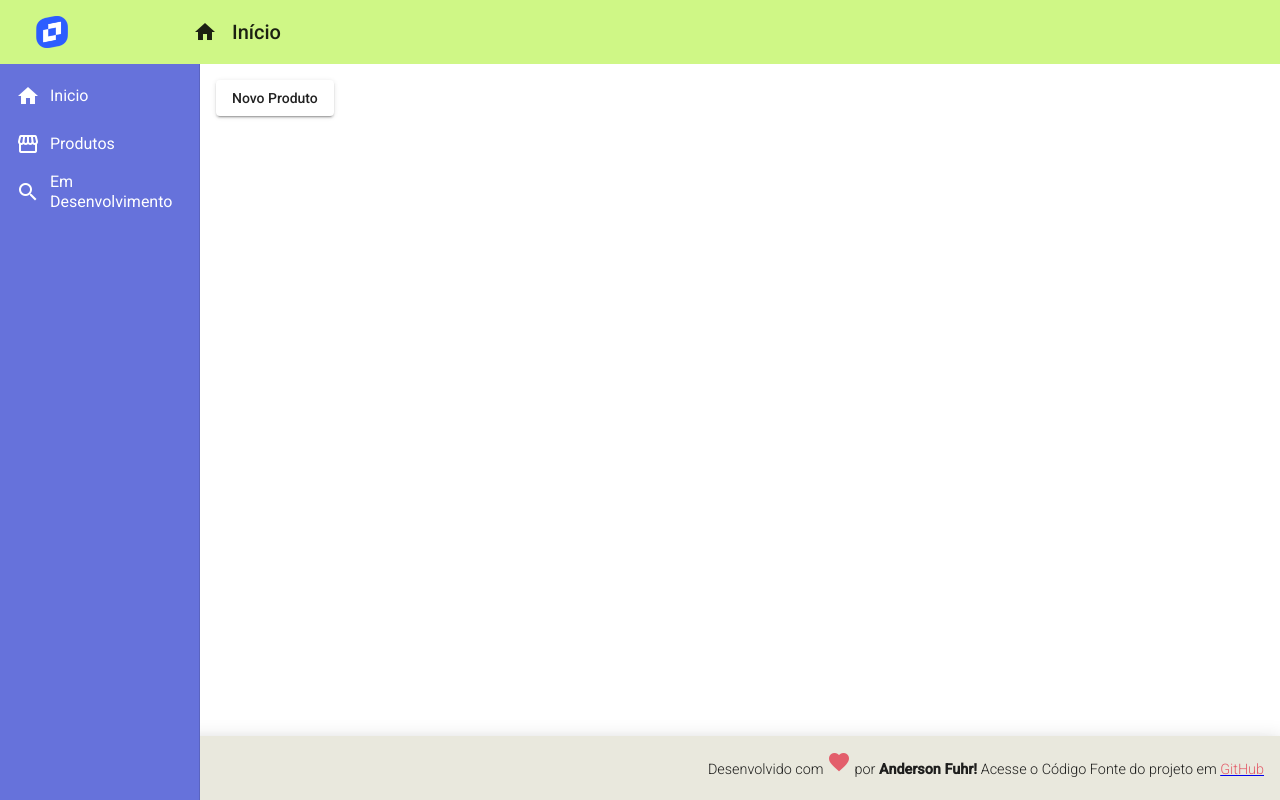
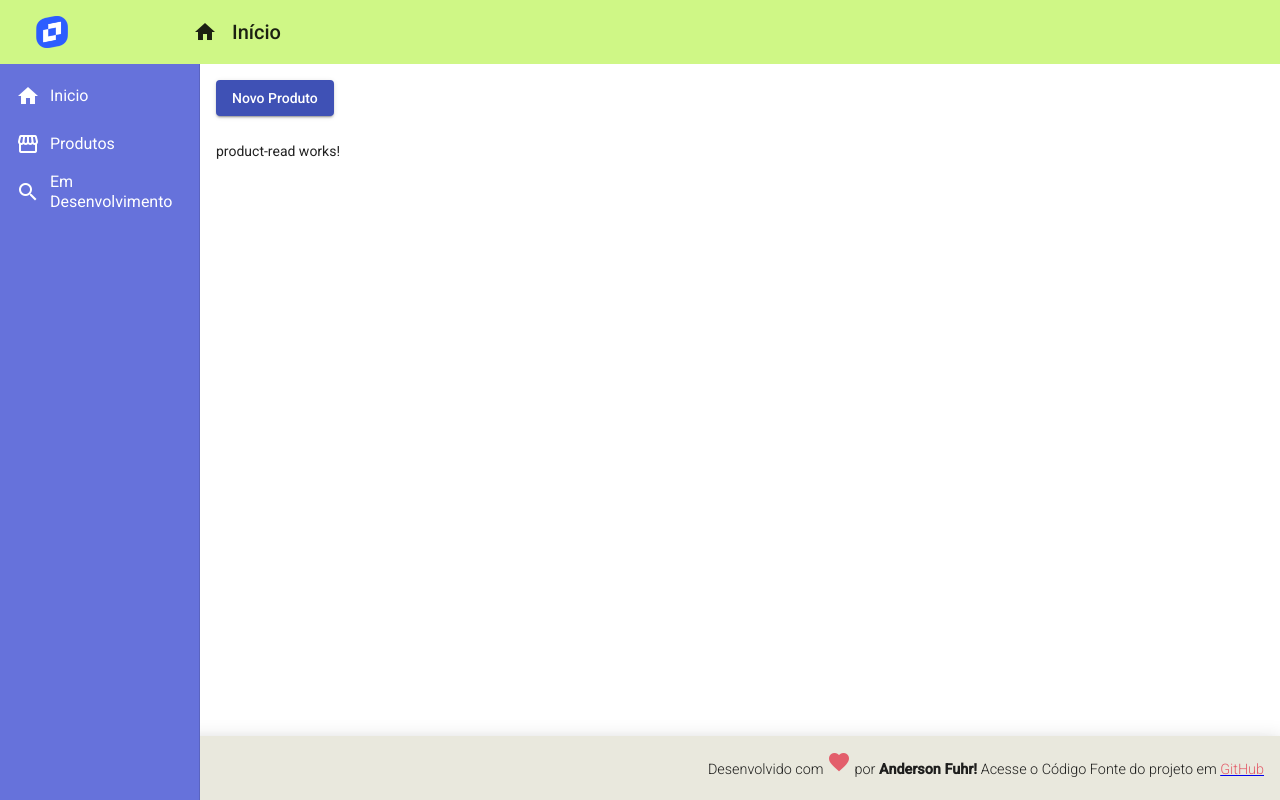
Before and after one commit to fuhr-br/ProjetoAngularTs, an Angular app in the folder frontend/: page /products in a window 1280 px wide. Built offline with nearby package versions, Linux system fonts and the light colour scheme.

Commit message:
add http GET

```diff
--- a/frontend/src/app/app.module.ts
+++ b/frontend/src/app/app.module.ts
@@ -22,7 +22,8 @@
 import {HttpClientModule} from'@angular/common/http';
 import {FormsModule} from '@angular/forms'
 import {MatFormFieldModule} from '@angular/material/form-field'
-import {MatInputModule} from '@angular/material/input'
+import {MatInputModule} from '@angular/material/input';
+import { ProductReadComponent } from './components/product/product-read/product-read.component'
 
 @NgModule({
   declarations: [
@@ -33,7 +34,8 @@
     HomeComponent,
     ProductCrudComponent,
     RedDirective,
-    ProductCreateComponent
+    ProductCreateComponent,
+    ProductReadComponent
   ],
   imports: [
     BrowserModule,
--- /dev/null
+++ b/frontend/src/app/components/product/product-read/product-read.component.html
@@ -0,0 +1 @@
+<p>product-read works!</p>
--- /dev/null
+++ b/frontend/src/app/components/product/product-read/product-read.component.ts
@@ -0,0 +1,15 @@
+import { Component, OnInit } from '@angular/core';
+
+@Component({
+  selector: 'app-product-read',
+  templateUrl: './product-read.component.html',
+  styleUrls: ['./product-read.component.css']
+})
+export class ProductReadComponent implements OnInit {
+
+  constructor() { }
+
+  ngOnInit(): void {
+  }
+
+}
--- a/frontend/src/app/components/product/product.service.ts
+++ b/frontend/src/app/components/product/product.service.ts
@@ -22,4 +22,8 @@
     return this.http.post<Product>(this.baseUrl, product)
   }
 
+  read():Observable<Product []>{
+    return this.http.get<Product []>(this.baseUrl)
+  }
+
 }
--- a/frontend/src/app/views/product-crud/product-crud.component.css
+++ b/frontend/src/app/views/product-crud/product-crud.component.css
@@ -0,0 +1,3 @@
+button{
+    margin-bottom: 25px;
+}
--- a/frontend/src/app/views/product-crud/product-crud.component.html
+++ b/frontend/src/app/views/product-crud/product-crud.component.html
@@ -1,4 +1,6 @@
-<button mat-raised-button (click)="navigateToProductCreate()">
+<button color="primary" mat-raised-button (click)="navigateToProductCreate()">
     Novo Produto
 
     </button>
+
+    <app-product-read> </app-product-read>
```
Also changed, not shown: frontend/src/app/components/product/product-read/product-read.component.css (added).
